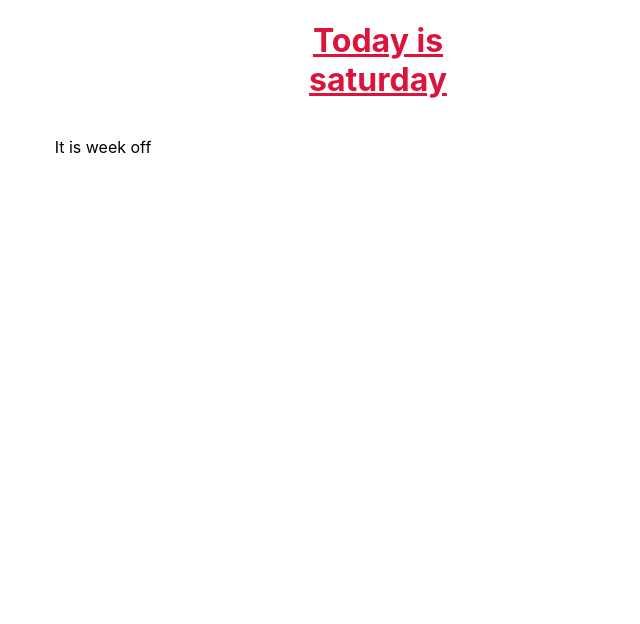
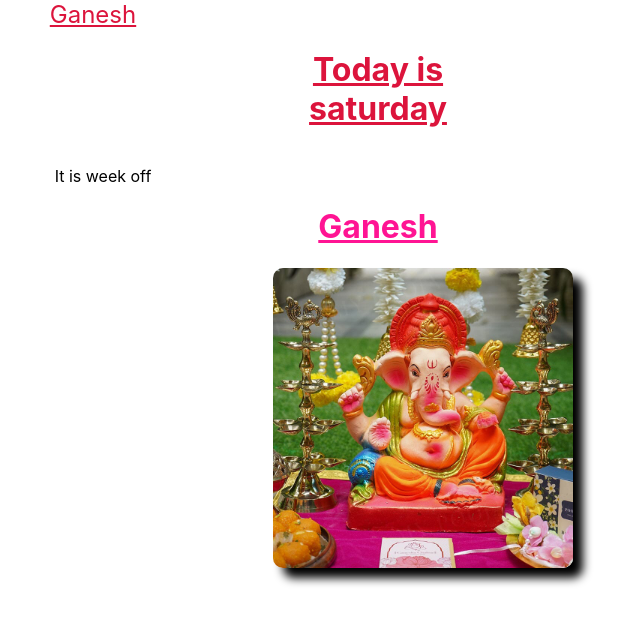
Before and after one commit to brninfotechprojects/rep2506, a React (Create React App) app: page /mahalakshmi in a window 1280 px wide. Shown: the top 624 px of the page, without its empty margins (297-937 px from the left). Built offline with nearby package versions, Linux system fonts and the light colour scheme.

Commit message:
modified

```diff
--- a/src/App.css
+++ b/src/App.css
@@ -36,3 +36,21 @@ button:hover{
   display:inline-block;
   text-decoration: underline;
 }
+.ganeshPic{
+  position: relative;
+  left : 320px;
+  width:300px;
+  border-radius: 10px;
+  box-shadow: 10px 10px 10px;
+
+}
+.heading{
+  color:deeppink;
+  text-decoration: underline;
+}
+.a{
+ position: relative;
+ right:10px;
+ color:crimson;
+ font-size: 1.5rem;
+}
--- a/src/github/Mahalakshmi.js
+++ b/src/github/Mahalakshmi.js
@@ -2,9 +2,15 @@ import React from 'react'
 
 function Mahalakshmi() {
   return (
+
     <div>
+      <nav>
+        <a className="a" href="https://en.wikipedia.org/wiki/Ganesh_Chaturthi">Ganesh</a>
+      </nav>
       <h1 className="h1">Today is saturday</h1>
       <p>It is week off</p>
+      <h1 className='heading'>Ganesh</h1>
+      <img className="ganeshPic " src="./images/ganesh.jpg"></img>
     </div>
   )
 }
```
